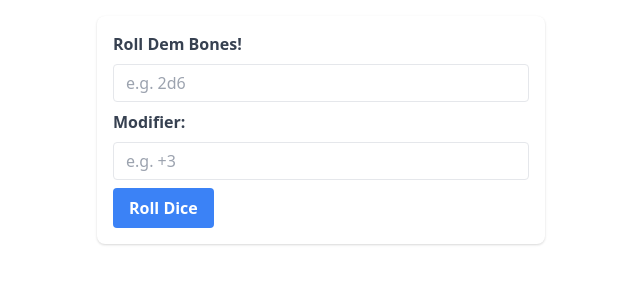
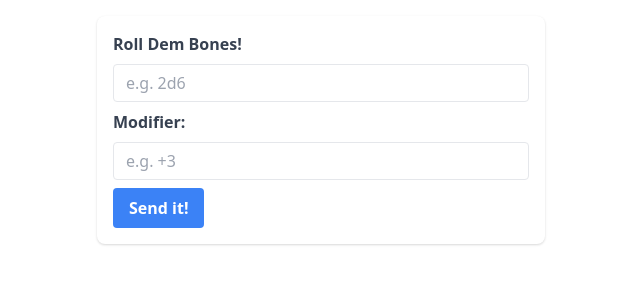
Before and after one commit to mithrandir404/DND-DICE-ROLLER, a plain HTML site: page index.html in a window 1280 px wide. Shown: the full height of the page, 319-959 px from the left. Drawn offline with nearby package versions, Linux system fonts and the light colour scheme.

Commit message:
Update index.html

```diff
--- a/index.html
+++ b/index.html
@@ -16,7 +16,7 @@
         <label for="modifier-input" class="block text-gray-700 font-bold mb-2">Modifier:</label>
         <input id="modifier-input" class="appearance-none border rounded py-2 px-3 text-gray-700 leading-tight focus:outline-none focus:shadow-outline w-full mb-2" type="number" placeholder="e.g. +3">
 
-        <button id="roll-button" class="bg-blue-500 hover:bg-blue-700 text-white font-bold py-2 px-4 rounded focus:outline-none focus:shadow-outline" type="button">Roll Dice</button>
+        <button id="roll-button" class="bg-blue-500 hover:bg-blue-700 text-white font-bold py-2 px-4 rounded focus:outline-none focus:shadow-outline" type="button">Send it!</button>
 
         <div id="result-card" class="bg-white rounded-lg p-4 shadow mt-4 hidden">
           <h2 id="result-header" class="text-lg font-bold mb-2"></h2>
```
